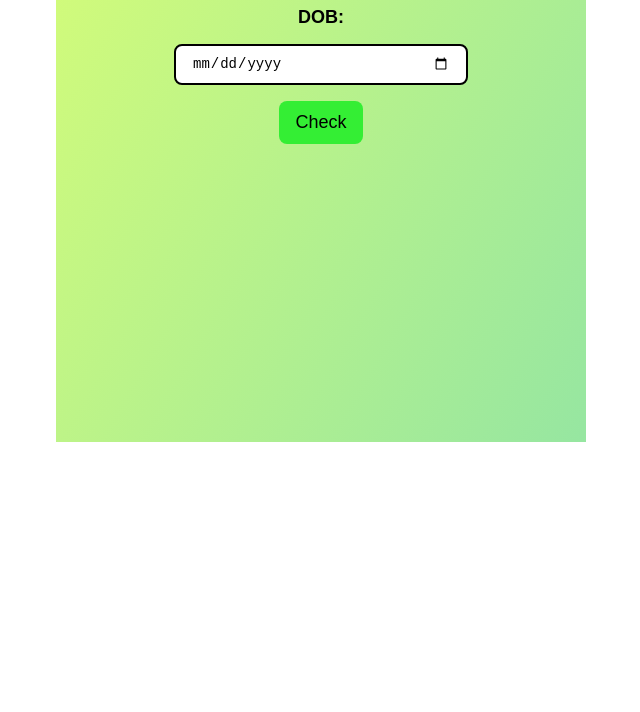
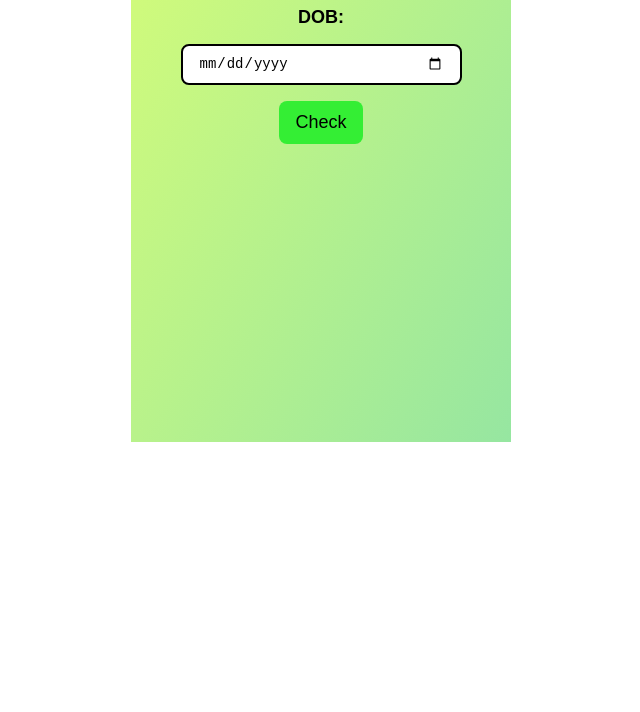
Before and after one commit to VinlaRose/Mark13-PalindromeBirthday, a plain HTML site: page index.html in a window 1280 px wide. Shown: the part 88-800 px from the top of the page, without its empty margins (319-959 px from the left). Drawn offline with Linux system fonts and the light colour scheme.

Commit message:
Update style.css

```diff
--- a/style.css
+++ b/style.css
@@ -11,6 +11,7 @@ main {
 
     font-family: 'Poppins', sans-serif;
     margin: auto;
+    width:100%
   }
 
   .input-label {
@@ -91,7 +92,7 @@ main {
   }
 
   .container{
-    width: 500px;
+    width: 350px;
     height: 500px;
     padding: 15px;
     margin-top: 2rem;
```
